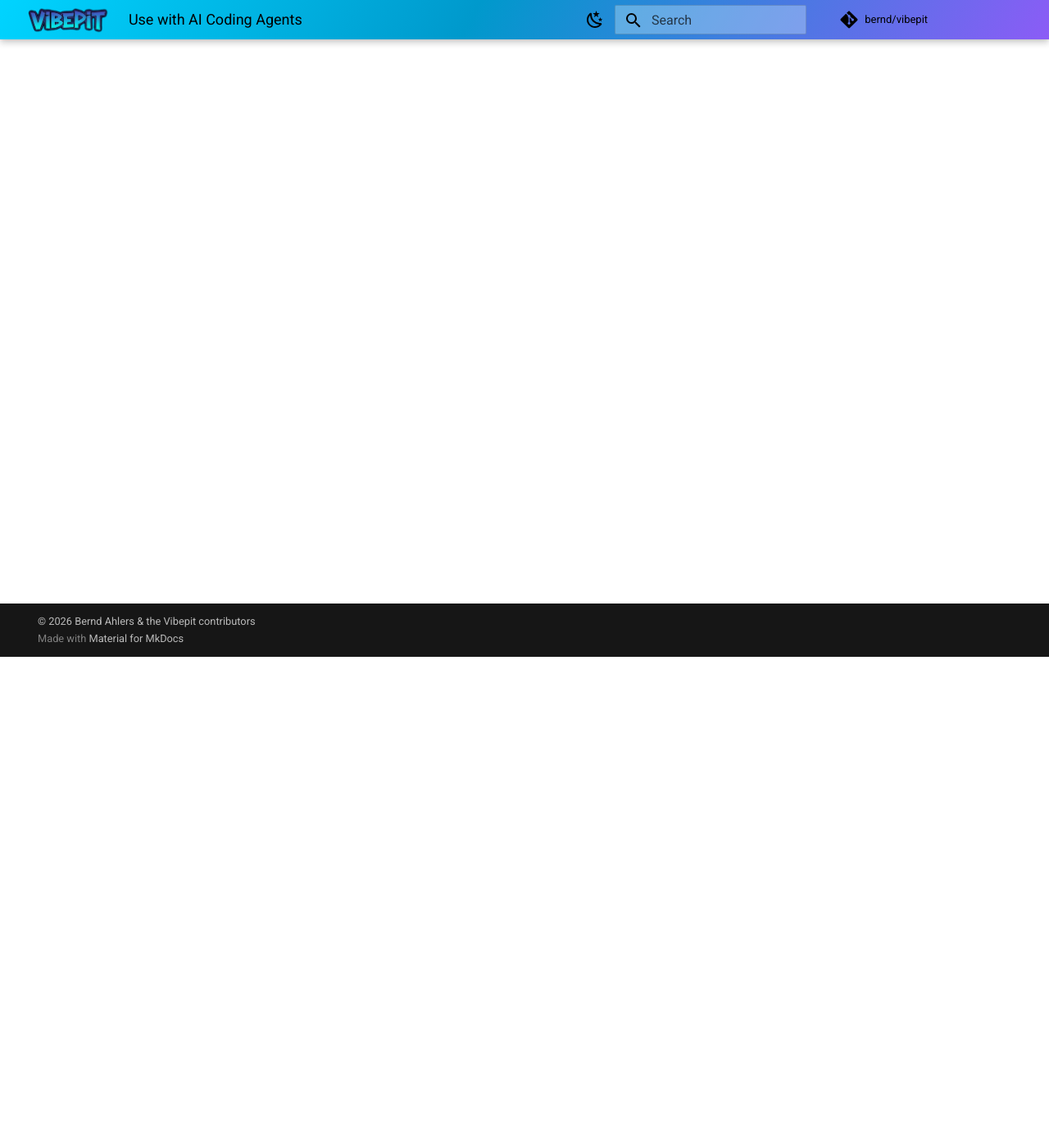
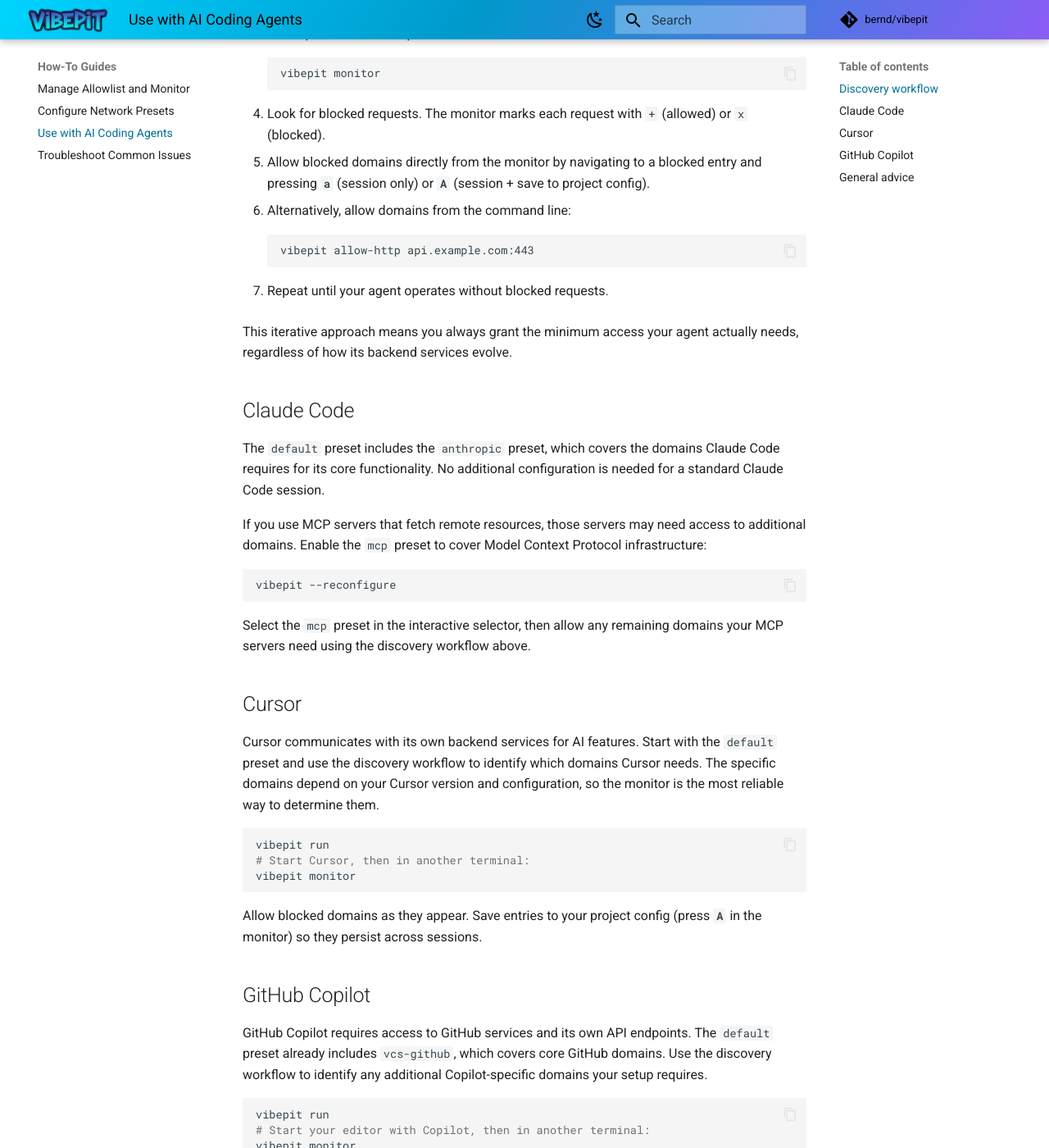
Before and after one commit to bernd/vibepit, an MkDocs documentation site: the page built from docs/content/how-to/ai-coding-agents.md, in a window 1280 px wide and 1400 px high, scrolled down 599 px. Shown: the whole window at 82% size. Built offline with MkDocs 1.6.1 and Material for MkDocs 9.7.7, drawn with Linux system fonts in a browser that asks for light colours; comment, search, counter and statistics services are not loaded; some of the changed text lies outside the part shown.

Commit message:
Add AI coding agents how-to guide
Co-Authored-By: Claude Opus 4.6 <noreply@anthropic.com>

````diff
--- a/docs/content/how-to/ai-coding-agents.md
+++ b/docs/content/how-to/ai-coding-agents.md
@@ -1 +1,106 @@
 # Use with AI Coding Agents
+
+Vibepit works with any AI coding agent that runs in a terminal. The sandbox
+provides network isolation by default, and you control which domains each agent
+can reach through presets and allowlist entries. This page covers a general
+workflow for discovering what your agent needs, followed by notes on common
+agents.
+
+## Discovery workflow
+
+Every agent has its own set of backend services, and those services change over
+time. Rather than maintaining a static domain list, use the monitor to discover
+exactly what your agent needs:
+
+1. Start a session with the `default` preset (included automatically on first
+   run):
+
+    ```bash
+    vibepit run
+    ```
+
+2. Launch your AI coding agent inside the sandbox.
+
+3. In a separate terminal, open the monitor:
+
+    ```bash
+    vibepit monitor
+    ```
+
+4. Look for blocked requests. The monitor marks each request with `+` (allowed)
+   or `x` (blocked).
+
+5. Allow blocked domains directly from the monitor by navigating to a blocked
+   entry and pressing **`a`** (session only) or **`A`** (session + save to
+   project config).
+
+6. Alternatively, allow domains from the command line:
+
+    ```bash
+    vibepit allow-http api.example.com:443
+    ```
+
+7. Repeat until your agent operates without blocked requests.
+
+This iterative approach means you always grant the minimum access your agent
+actually needs, regardless of how its backend services evolve.
+
+## Claude Code
+
+The `default` preset includes the `anthropic` preset, which covers the domains
+Claude Code requires for its core functionality. No additional configuration is
+needed for a standard Claude Code session.
+
+If you use MCP servers that fetch remote resources, those servers may need
+access to additional domains. Enable the `mcp` preset to cover Model Context
+Protocol infrastructure:
+
+```bash
+vibepit --reconfigure
+```
+
+Select the `mcp` preset in the interactive selector, then allow any remaining
+domains your MCP servers need using the discovery workflow above.
+
+## Cursor
+
+Cursor communicates with its own backend services for AI features. Start with
+the `default` preset and use the discovery workflow to identify which domains
+Cursor needs. The specific domains depend on your Cursor version and
+configuration, so the monitor is the most reliable way to determine them.
+
+```bash
+vibepit run
+# Start Cursor, then in another terminal:
+vibepit monitor
+```
+
+Allow blocked domains as they appear. Save entries to your project config
+(press **`A`** in the monitor) so they persist across sessions.
+
+## GitHub Copilot
+
+GitHub Copilot requires access to GitHub services and its own API endpoints.
+The `default` preset already includes `vcs-github`, which covers core GitHub
+domains. Use the discovery workflow to identify any additional Copilot-specific
+domains your setup requires.
+
+```bash
+vibepit run
+# Start your editor with Copilot, then in another terminal:
+vibepit monitor
+```
+
+As with other agents, allow blocked domains through the monitor and save the
+entries you want to keep.
+
+## General advice
+
+Agent backends evolve independently of Vibepit, so any static domain list
+becomes outdated. The monitor is the authoritative way to discover what your
+agent needs at any point in time. Once you have identified the right set of
+domains for your workflow, save them to your project config so they apply to
+future sessions automatically.
+
+For full details on allowlist management and the monitor interface, see
+[Manage Allowlist and Monitor](allowlist-and-monitor.md).
````
